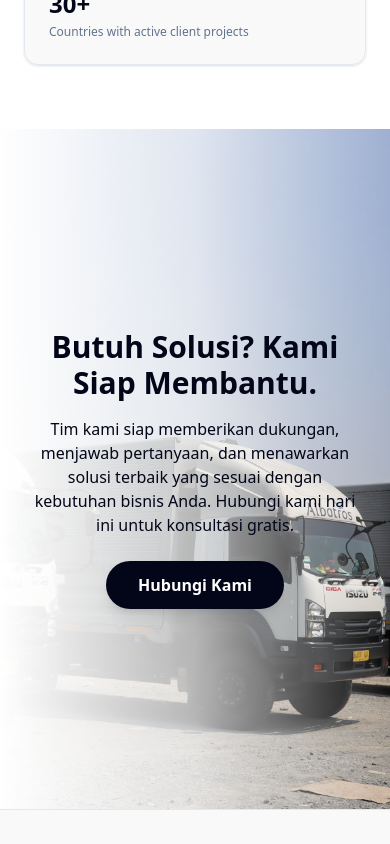
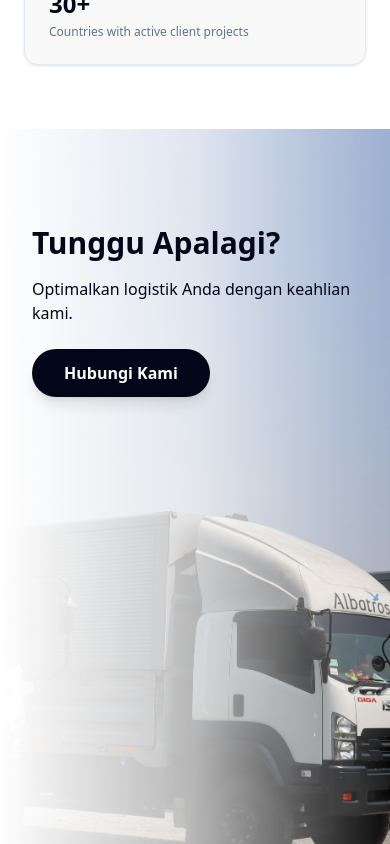
Before and after one commit to boxside/compro-aircon, a Next.js app: page /about in a window 390 px wide. Shown: the part 3900-4744 px from the top of the page. Built offline with nearby package versions, Linux system fonts and the light colour scheme.

Commit message:
Fixing some Issue

```diff
--- a/app/about/page.tsx
+++ b/app/about/page.tsx
@@ -1,6 +1,8 @@
 import AboutCompany from "@/components/layout/AboutCompany"
 import OurJourney, { type JourneyItem } from "@/components/layout/OurJourney"
 import CTA from "@/components/layout/cta"
+import ctaimg from "@/public/IMG_8933.webp"
+
 export default function AboutPage() {
   return (
     <>
@@ -51,7 +53,12 @@ export default function AboutPage() {
           },
         ] satisfies JourneyItem[]}
       />
-      <CTA  />
-    </>
+      <CTA
+      title="Tunggu Apalagi?"
+      caption="Optimalkan logistik Anda dengan keahlian kami."
+      imageSrc={ctaimg}
+      ctaHref="/contact"
+      ctaText="Diskusikan Kebutuhan" />
+        </>
   )
 }
--- a/app/page.tsx
+++ b/app/page.tsx
@@ -4,7 +4,7 @@ import PelangganKami, { ClientLogo } from "@/components/layout/CustomerCarousel"
 import { FeaturesSection } from "@/components/layout/mainfeature";
 import CTA from "@/components/layout/cta";
 import { OurStory } from "@/components/layout/story";
-
+import ctaimg from "@/public/IMG_8933.webp"
 const logos: ClientLogo[] = [
   { src: "./vite.svg", alt: "Astra" },
   { src: "./vite.svg", alt: "Astra" },
@@ -69,10 +69,15 @@ export default function Home() {
           },
         ]}
       />
-      <PelangganKami   title = "Mereka yang Sudah Percaya dengan Kami"  logos={logos} />
+      <PelangganKami title="Mereka yang Sudah Percaya dengan Kami" logos={logos} />
 
-      <CTA />
-
+      <CTA
+        title="Butuh Solusi? Kami Siap Membantu."
+        caption="Tim kami siap memberikan dukungan, menjawab pertanyaan, dan menawarkan solusi terbaik yang sesuai dengan kebutuhan bisnis Anda. Hubungi kami hari ini untuk konsultasi gratis."
+        buttonText="Hubungi Kami"
+        buttonHref="/contact"
+        imageSrc={ctaimg}
+      />
     </>
   );
 }
--- a/components/layout/cta.tsx
+++ b/components/layout/cta.tsx
@@ -2,9 +2,24 @@
 import { useEffect, useState } from "react"
 import { useTheme } from "../ThemeProvider"
 import Link from "next/link"
-import Image from "next/image"
+import Image, { StaticImageData } from "next/image"
 import bg from "@/public/IMG_8933.webp"
-const CTA = () => {
+
+type CTAProps = {
+    title?: string
+    caption?: string
+    buttonText?: string
+    buttonHref?: string
+    imageSrc?: StaticImageData | string
+}
+
+const CTA = ({
+    title = "Butuh Solusi? Kami Siap Membantu.",
+    caption = "Tim kami siap memberikan dukungan, menjawab pertanyaan, dan menawarkan solusi terbaik yang sesuai dengan kebutuhan bisnis Anda. Hubungi kami hari ini untuk konsultasi gratis.",
+    buttonText = "Hubungi Kami",
+    buttonHref = "/contact",
+    imageSrc = bg,
+}: CTAProps) => {
     const { theme } = useTheme()
     const [resolvedTheme, setResolvedTheme] = useState<"light" | "dark">("light")
 
@@ -32,10 +47,10 @@ const CTA = () => {
     const gradientClass =
         resolvedTheme === "dark" ? darkGradient : lightGradient
     return (
-        <div className="relative overflow-hidden ">
+        <div className="relative overflow-hidden min-h-screen">
             {/* Background image */}
             <Image
-                src={bg}
+                src={imageSrc}
                 alt="Background"
                 fill
                 priority
@@ -46,23 +61,25 @@ const CTA = () => {
             <div className={`absolute inset-0 bg-gradient-to-r ${gradientClass}`} />
 
             {/* Content */}
-            <div className="relative px-8 py-50 md:px-12 flex flex-col md:flex-row items-center justify-between">
-                <div className="text-center md:text-left max-w-xl">
+            <div className="relative px-8 md:px-12 min-h-screen flex flex-col md:flex-row items-center justify-start pt-24 md:pt-28">
+                <div className="text-left max-w-xl">
                     <h2 className="text-3xl md:text-4xl font-bold text-foreground mb-4">
-                        Butuh Solusi? Kami Siap Membantu.
+                        {title}
                     </h2>
+                    {caption && (
                         <p className="text-foreground mb-6">
-                        Tim kami siap memberikan dukungan, menjawab pertanyaan, dan
-                        menawarkan solusi terbaik yang sesuai dengan kebutuhan bisnis Anda.
-                        Hubungi kami hari ini untuk konsultasi gratis.
+                            {caption}
                         </p>
+                    )}
                     {/* Gunakan Next Link agar menghormati basePath saat di GitHub Pages */}
+                    {buttonHref && buttonText && (
                         <Link
-                        href="/contact"
+                            href={buttonHref}
                             className="inline-block bg-foreground text-background font-semibold py-3 px-8 rounded-full shadow-lg hover:bg-card hover:text-card-foreground transition-colors duration-200"
                         >
-                        Hubungi Kami
+                            {buttonText}
                         </Link>
+                    )}
                 </div>
             </div>
         </div>
```
Lines whose indentation alone changed are shown as unchanged.
